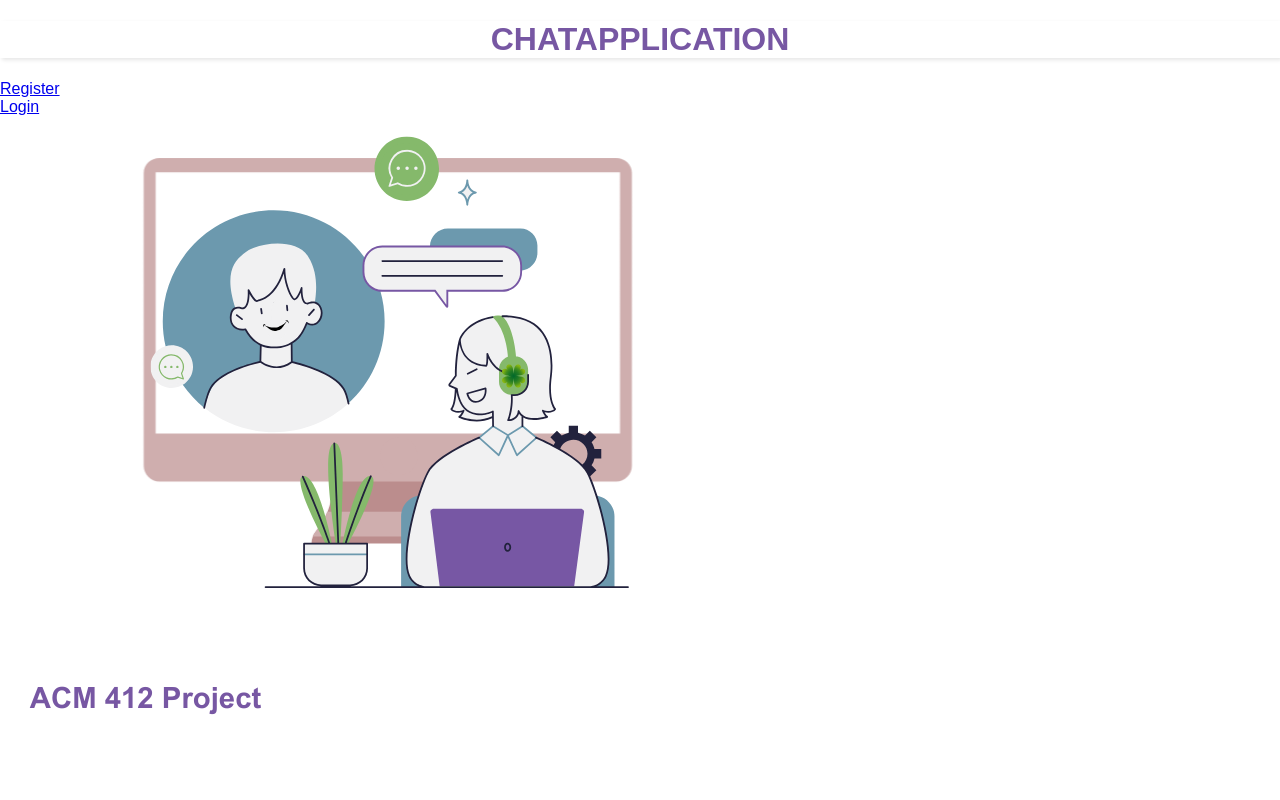
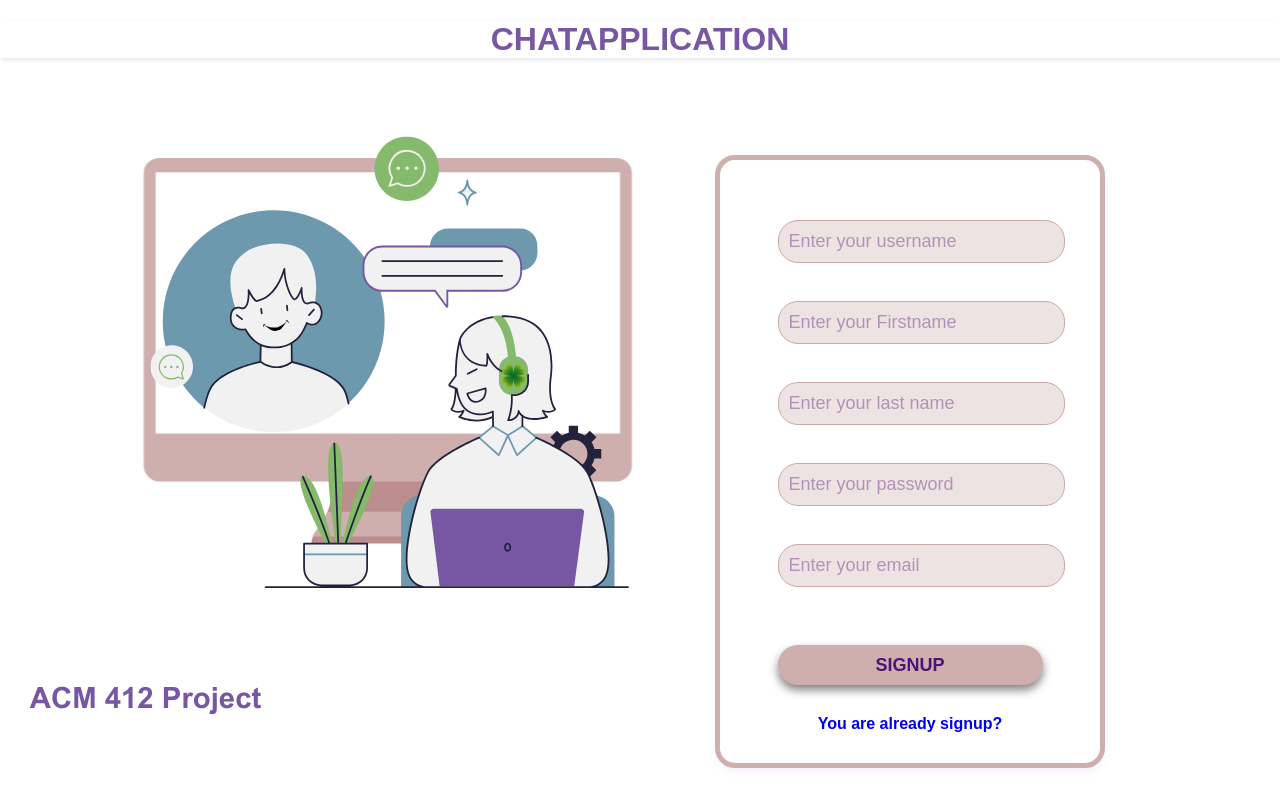
Before and after one commit to irosceto/my-django-frontend, a React (Create React App) app: page / in a window 1280 px wide. Shown: the top 800 px of the page. Built offline with nearby package versions, Linux system fonts and the light colour scheme.

Commit message:
navigate kaldırıldı

```diff
--- a/src/App.js
+++ b/src/App.js
@@ -1,20 +1,13 @@
 import React from 'react';
-import { BrowserRouter, Routes, Route } from 'react-router-dom';
-import ProfileForm from "./ProfileForm";
+import { BrowserRouter } from 'react-router-dom'; // BrowserRouter bileşenini import et
 import SignUp from "./signup";
-import LoginFormm from "./home";
-import Navigate from "./Navigate";
 
 function App() {
   return (
     <div>
       <h1 className="h_bir">ChatApplication</h1>
-      <BrowserRouter>
-        <Navigate/>
-        <Routes>
-          <Route path='/register' element={<SignUp/>} />
-          <Route path='/home' element={<LoginFormm/>} />
-        </Routes>
+      <BrowserRouter> {/* BrowserRouter ile SignUp bileşenini sarmala */}
+        <SignUp />
       </BrowserRouter>
     </div>
   );
```
